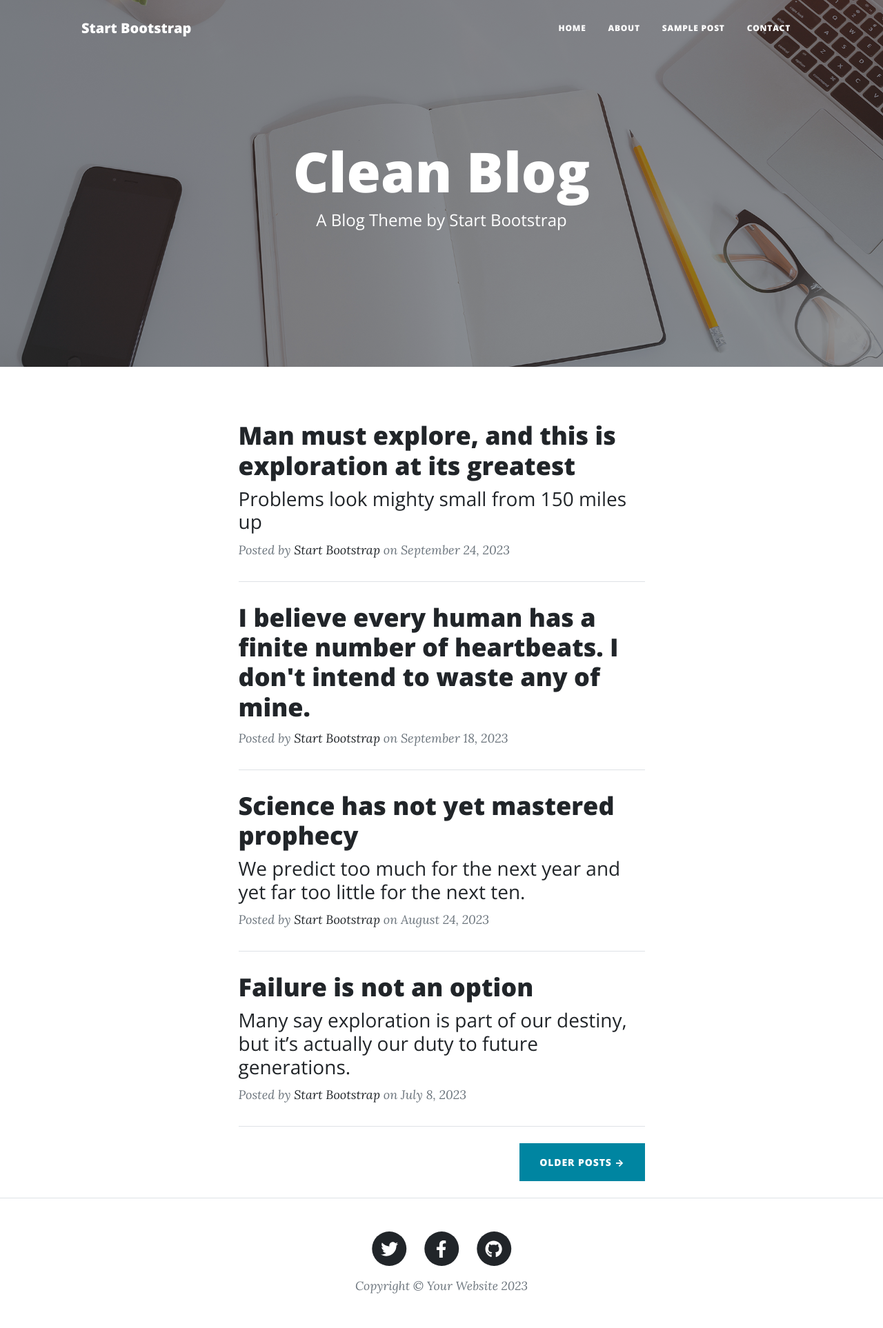
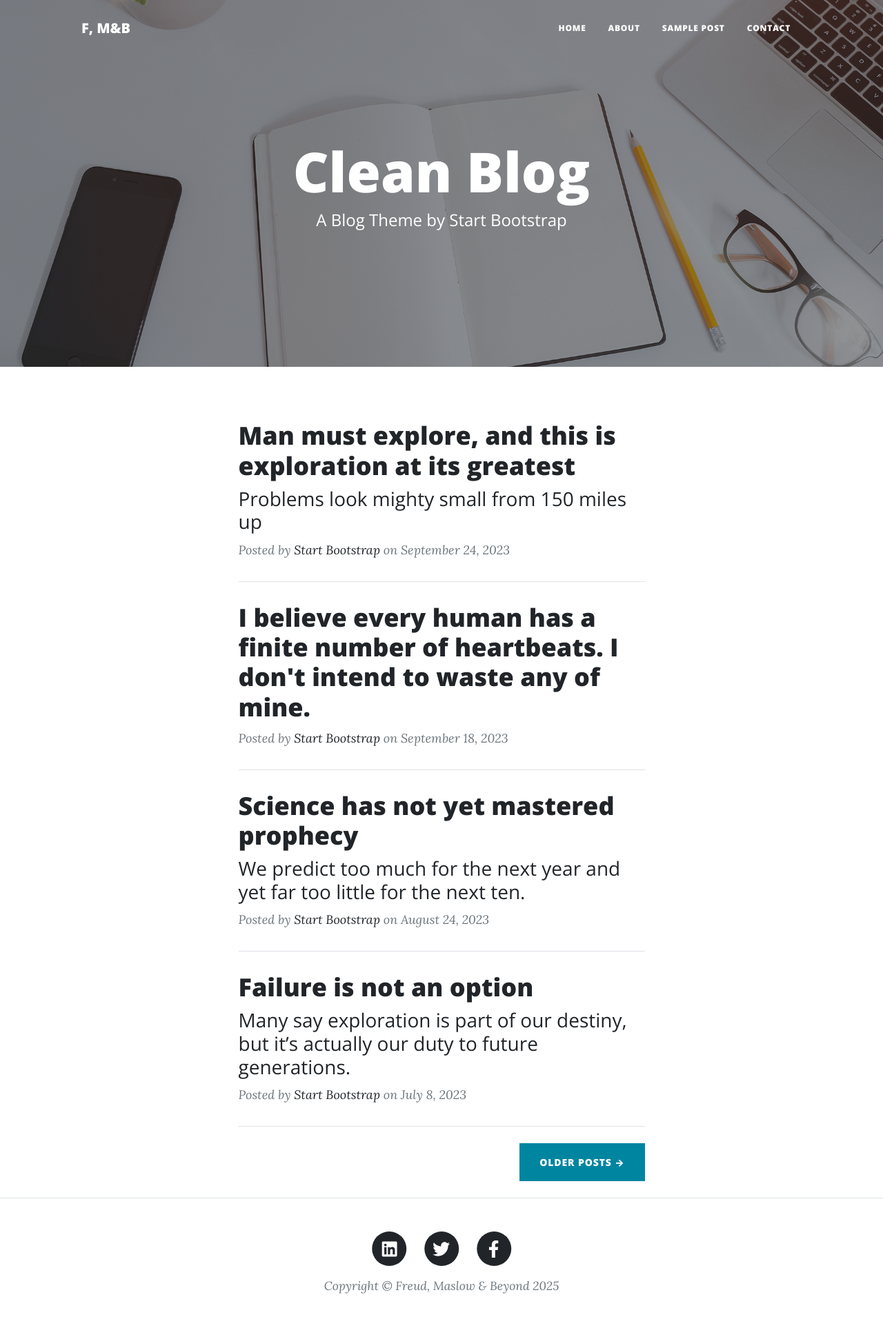
Before and after one commit to V-FOR-VEND3TTA/freud_maslow_beyond, a Django app: page / in a window 1280 px wide. Shown: the whole page at 69% size. Run offline with Django 5.2, Linux system fonts and the light colour scheme; some libraries are stand-ins or nearby versions.

Commit message:
Modified the index page to include static files

```diff
--- a/templates/index.html
+++ b/templates/index.html
@@ -1,3 +1,4 @@
+{% load static %}
 <!DOCTYPE html>
 <html lang="en">
     <head>
@@ -5,7 +6,7 @@
         <meta name="viewport" content="width=device-width, initial-scale=1, shrink-to-fit=no" />
         <meta name="description" content="" />
         <meta name="author" content="" />
-        <title>Clean Blog - Start Bootstrap Theme</title>
+        <title>Home | Freud, Maslow & Beyond</title>
         <link rel="icon" type="image/x-icon" href="assets/favicon.ico" />
         <!-- Font Awesome icons (free version)-->
         <script src="https://use.fontawesome.com/releases/v6.3.0/js/all.js" crossorigin="anonymous"></script>
@@ -13,23 +14,23 @@
         <link href="https://fonts.googleapis.com/css?family=Lora:400,700,400italic,700italic" rel="stylesheet" type="text/css" />
         <link href="https://fonts.googleapis.com/css?family=Open+Sans:300italic,400italic,600italic,700italic,800italic,400,300,600,700,800" rel="stylesheet" type="text/css" />
         <!-- Core theme CSS (includes Bootstrap)-->
-        <link href="css/styles.css" rel="stylesheet" />
+        <link href="{% static 'css/styles.css' %}" rel="stylesheet" />
     </head>
     <body>
         <!-- Navigation-->
         <nav class="navbar navbar-expand-lg navbar-light" id="mainNav">
             <div class="container px-4 px-lg-5">
-                <a class="navbar-brand" href="index.html">Start Bootstrap</a>
+                <a class="navbar-brand" href="index.html">F, M&B</a>
                 <button class="navbar-toggler" type="button" data-bs-toggle="collapse" data-bs-target="#navbarResponsive" aria-controls="navbarResponsive" aria-expanded="false" aria-label="Toggle navigation">
                     Menu
                     <i class="fas fa-bars"></i>
                 </button>
                 <div class="collapse navbar-collapse" id="navbarResponsive">
                     <ul class="navbar-nav ms-auto py-4 py-lg-0">
-                        <li class="nav-item"><a class="nav-link px-lg-3 py-3 py-lg-4" href="index.html">Home</a></li>
-                        <li class="nav-item"><a class="nav-link px-lg-3 py-3 py-lg-4" href="about.html">About</a></li>
+                        <li class="nav-item"><a class="nav-link px-lg-3 py-3 py-lg-4" href="{% url 'index' %}">Home</a></li>
+                        <li class="nav-item"><a class="nav-link px-lg-3 py-3 py-lg-4" href="{% url 'about' %}">About</a></li>
                         <li class="nav-item"><a class="nav-link px-lg-3 py-3 py-lg-4" href="post.html">Sample Post</a></li>
-                        <li class="nav-item"><a class="nav-link px-lg-3 py-3 py-lg-4" href="contact.html">Contact</a></li>
+                        <li class="nav-item"><a class="nav-link px-lg-3 py-3 py-lg-4" href="{% url 'contact' %}">Contact</a></li>
                     </ul>
                 </div>
             </div>
@@ -119,6 +120,14 @@
                                 <a href="#!">
                                     <span class="fa-stack fa-lg">
                                         <i class="fas fa-circle fa-stack-2x"></i>
+                                        <i class="fab fa-linkedin fa-stack-1x fa-inverse"></i>
+                                    </span>
+                                </a>
+                            </li>
+                            <li class="list-inline-item">
+                                <a href="#!">
+                                    <span class="fa-stack fa-lg">
+                                        <i class="fas fa-circle fa-stack-2x"></i>
                                         <i class="fab fa-twitter fa-stack-1x fa-inverse"></i>
                                     </span>
                                 </a>
@@ -131,16 +140,8 @@
                                     </span>
                                 </a>
                             </li>
-                            <li class="list-inline-item">
-                                <a href="#!">
-                                    <span class="fa-stack fa-lg">
-                                        <i class="fas fa-circle fa-stack-2x"></i>
-                                        <i class="fab fa-github fa-stack-1x fa-inverse"></i>
-                                    </span>
-                                </a>
-                            </li>
                         </ul>
-                        <div class="small text-center text-muted fst-italic">Copyright &copy; Your Website 2023</div>
+                        <div class="small text-center text-muted fst-italic">Copyright &copy; Freud, Maslow & Beyond {% now 'Y' %}</div>
                     </div>
                 </div>
             </div>
```
